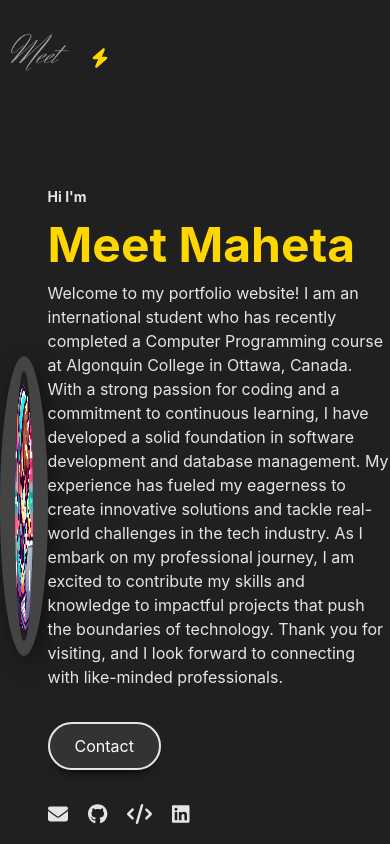
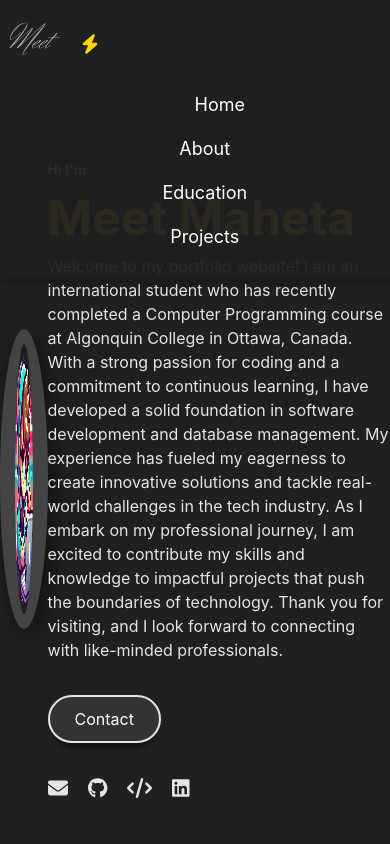
Before and after one commit to mmb0710/Meet-Maheta-Portfolio, a React (Create React App) app: page / in a window 390 px wide. Shown: the top 844 px of the page. Built offline with nearby package versions, Linux system fonts and the light colour scheme.

Commit message:
Updated style

```diff
--- a/src/App.css
+++ b/src/App.css
@@ -101,9 +101,20 @@ body{
 }
 
 @media (max-width: 768px) {
-  .menu_icon {
-    display: block;
-    font-size: 24px;
+  .header-area {
+    padding: 15px 0;
+  }
+
+  .header {
+    position: relative;
+  }
+
+  .logo {
+    font-size: 22px;
+  }
+
+  .logo img {
+    width: 70px;
   }
 
   .navbar {
@@ -112,9 +123,12 @@ body{
     top: 100%;
     left: 0;
     right: 0;
-    background-color: #202020;
+    background-color: rgba(32, 32, 32, 0.95);
     flex-direction: column;
     align-items: center;
+    padding: 20px 0;
+    box-shadow: 0 5px 10px rgba(0, 0, 0, 0.2);
+    z-index: 1000;
   }
 
   .navbar.active {
@@ -122,7 +136,30 @@ body{
   }
 
   .navbar li {
-    margin: 10px 0;
+    margin: 15px 0;
+    width: 100%;
+    text-align: center;
+  }
+
+  .navbar li a {
+    font-size: 18px;
+    padding: 10px 0;
+    display: block;
+  }
+
+  .menu_icon {
+    display: block;
+    font-size: 24px;
+    cursor: pointer;
+    transition: color 0.3s ease;
+  }
+
+  .menu_icon:hover {
+    color: #fed700;
+  }
+
+  .bars-icon {
+    color: #fff;
   }
 }
 
@@ -577,40 +614,3 @@ profile-photo .img{
     display: none;
   }
 }
-
-/* Mobile layout */
-@media only screen and (max-width: 768px) {
-  .navbar {
-    display: none;
-    position: absolute;
-    top: 100%;
-    left: 0;
-    right: 0;
-    background-color: #202020;
-    flex-direction: column;
-    align-items: center;
-  }
-
-  .navbar.active {
-    display: flex; /* This will show the menu when the state is active */
-  }
-
-  .menu_icon {
-    display: block; /* Show the menu icon on mobile */
-    font-size: 24px;
-    cursor: pointer;
-  }
-
-  .navbar li {
-    margin: 10px 0;
-  }
-
-  .menu_icon {
-    color: #fff;
-    font-size: 24px;
-  }
-
-  .bars-icon {
-    color: #fff;
-  }
-}
```
